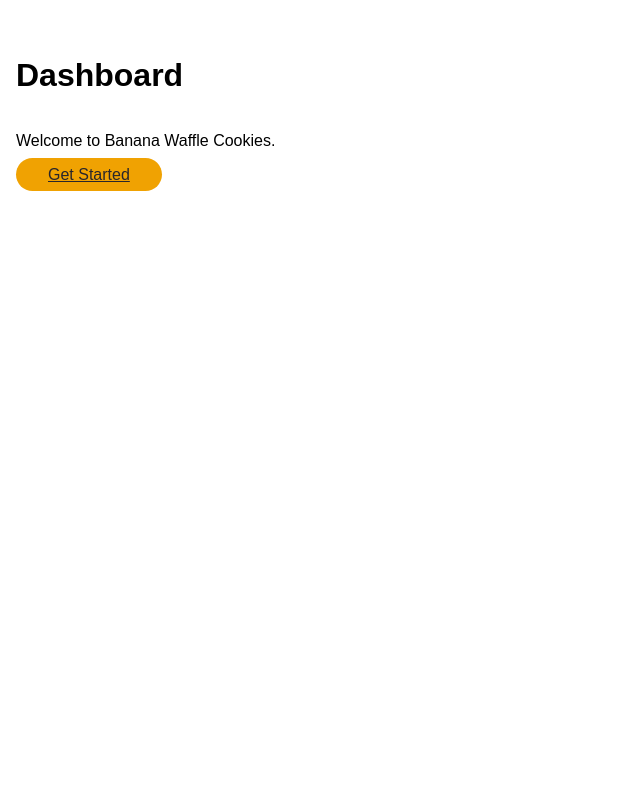
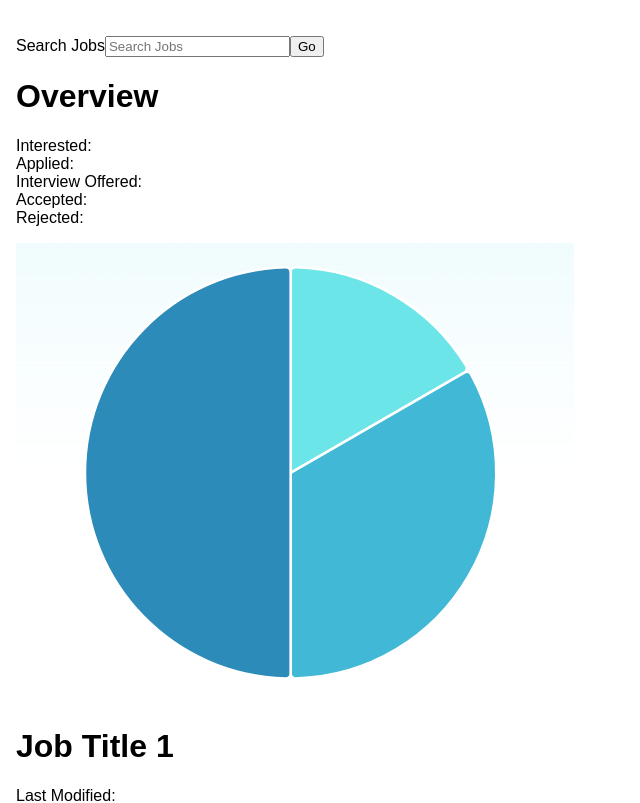
Before and after one commit to AtomicPhoenix/BananaWaffleCookies, a Vue app in the folder frontend/: page /dashboard in a window 1280 px wide. Before the commit this address led to /. Shown: the part 180-983 px from the top of the page, without its empty margins (0-640 px from the left). Built offline with nearby package versions, Linux system fonts and the light colour scheme.

Commit message:
dashboard page, slight modifications to home and index.js, just because there was a slight misunderstanding, home page and dashboard are different, in which authenticated users can see the dashboard, but the home page is what users will see by default

```diff
--- /dev/null
+++ b/frontend/src/assets/css/dashboard.css
@@ -0,0 +1,23 @@
+@import './main.css';
+
+/* Search Box */
+.search-box{
+
+}
+
+/* Overview Box */
+.overview{
+
+}
+
+.overview-title{
+
+}
+
+.overview-items{
+
+}
+
+.pie-template{
+
+}
--- a/frontend/src/components/layouts/header.vue
+++ b/frontend/src/components/layouts/header.vue
@@ -13,7 +13,7 @@
 
             <!-- Navigation Links -->
             <div class="navigation" id="navbar">
-              <RouterLink to="/" class="navlink">Dashboard</RouterLink>
+              <RouterLink to="/dashboard" class="navlink">Dashboard</RouterLink>
               <RouterLink to="/library" class="navlink">Document Library</RouterLink>
               <RouterLink to="/profile" class="navlink">Profile</RouterLink>
               <RouterLink to="/settings" class="navlink">Settings</RouterLink>
@@ -21,7 +21,7 @@
 
             <!-- Mobile Dropdown -->
             <div v-if="isOpen" ref="menuRef" class="hamburger-menu">
-              <RouterLink to="/" class="moblink" @click="isOpen = false">Dashboard</RouterLink>
+              <RouterLink to="/dashboard" class="moblink" @click="isOpen = false">Dashboard</RouterLink>
               <RouterLink to="/library" class="moblink" @click="isOpen = false">Library</RouterLink>
               <RouterLink to="/profile" class="moblink" @click="isOpen = false">Profile</RouterLink>
               <RouterLink to="/settings" class="moblink" @click="isOpen = false">Settings</RouterLink>
--- /dev/null
+++ b/frontend/src/pages/dashboard.vue
@@ -0,0 +1,40 @@
+<template>
+  <main>
+    <body>
+      <!-- Search Bar to Query Job Information -->
+      <div class="search-box">
+        <form action="backend.go" method="get">
+            <label for="job-search">Search Jobs</label>
+            <input type="search" id="site-search" name="query" placeholder="Search Jobs">
+            <button type="submit">Go</button>
+        </form>
+      </div>
+      <!-- Pie Chart Overview of Job Information, Later Sprint Implementation -->
+      <div class="overview">
+        <h1 class="overview-title"> Overview </h1>
+        <p class="overview-items">
+            Interested: <br>
+            Applied: <br>
+            Interview Offered: <br>
+            Accepted: <br>
+            Rejected: <br>
+        </p>
+        <RouterLink to="/" class="pie-templete">
+          <img src="/images/pie-template.png" alt="pie">
+        </RouterLink>
+      </div>
+      <!-- Job List -->
+       <div class="job-list">
+            <!-- Needs to be created of internal database information, template for now -->
+            <div class="job-listing">
+                <h1> Job Title 1 </h1>
+                <p> Last Modified:  </p>
+                <p> Deadline: </p>
+            </div>
+            <h1 class="listing-status-button"> Accepted </h1>
+       </div>
+    </body>
+  </main>
+</template>
+
+<style scoped src="@/assets/css/dashboard.css"></style>
--- a/frontend/src/pages/home.vue
+++ b/frontend/src/pages/home.vue
@@ -1,7 +1,7 @@
 <template>
   <main>
     <body>
-      <h1>Dashboard</h1>
+      <h1>Getting Started</h1>
       <p>Welcome to Banana Waffle Cookies.</p>
       <div>
         <RouterLink to="/login" class="button">Get Started</RouterLink>
--- a/frontend/src/router/index.js
+++ b/frontend/src/router/index.js
@@ -5,6 +5,7 @@ import LibraryPage from '@/pages/library.vue'
 import ProfilePage from '@/pages/profile.vue'
 import SettingsPage from '@/pages/settings.vue'
 import LoginPage from '@/pages/login.vue'
+import DashboardPage from '@/pages/dashboard.vue'
 
 const router = createRouter({
   history: createWebHistory(import.meta.env.BASE_URL),
@@ -35,6 +36,11 @@ const router = createRouter({
       component: LoginPage,
     },
     {
+      path: '/dashboard',
+      name: 'dashboard',
+      component: DashboardPage,
+    },
+    {
       path: '/:pathMatch(.*)*',
       redirect: '/',
     },
```
Also changed, not shown: frontend/public/images/pie-template.png (added).
